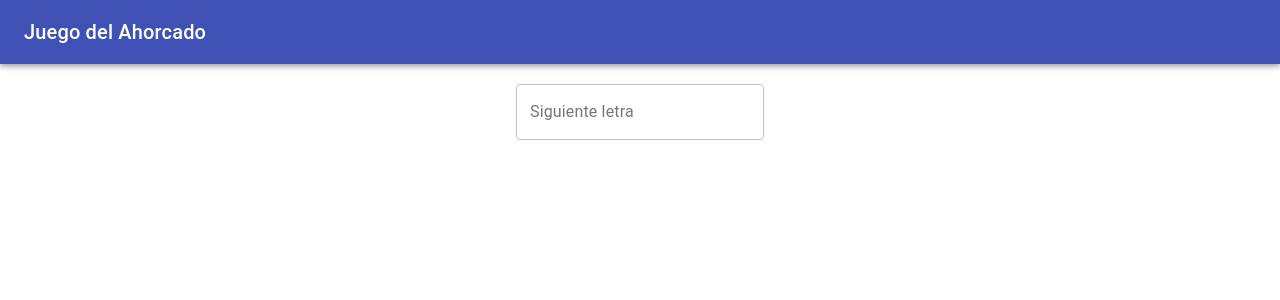
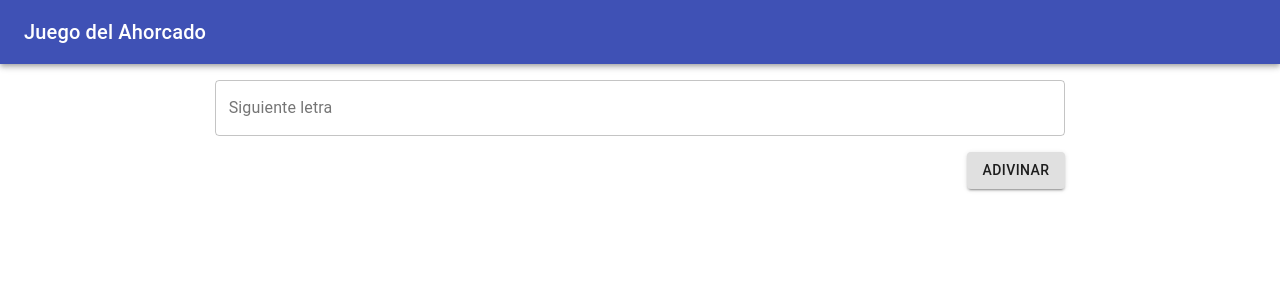
Before and after one commit to martinKindall/hagman_game, a React (Create React App) app: page / in a window 1280 px wide. Shown: the top 300 px of the page. Built offline with nearby package versions, Linux system fonts and the light colour scheme.

Commit message:
Added input and button properly aligned

```diff
--- a/src/App.tsx
+++ b/src/App.tsx
@@ -8,6 +8,9 @@ import makeStyles from "@material-ui/core/styles/makeStyles";
 import AppBar from "@material-ui/core/AppBar";
 import Typography from "@material-ui/core/Typography";
 import Toolbar from "@material-ui/core/Toolbar";
+import Button from "@material-ui/core/Button";
+import FormControl from "@material-ui/core/FormControl";
+
 
 const useStyles = makeStyles((theme: Theme) =>
   createStyles({
@@ -20,12 +23,17 @@ const useStyles = makeStyles((theme: Theme) =>
     inputElem: {
       textAlign: "center",
       marginTop: "1rem"
+    },
+    buttonChar: {
+      textAlign: "right",
+      marginTop: "1rem"
     }
   }));
 
+const game = new HangmanGame(Utils.randomElementFromArray(RandomWords.words));
+
 function App() {
   const classes = useStyles();
-  const game = new HangmanGame(Utils.randomElementFromArray(RandomWords.words));
   const [gameState, setGameState] = useState<string[]>(game.currentWordState);
   const [character, setCharacter] = useState<string>("");
 
@@ -38,6 +46,13 @@ function App() {
     }
   };
 
+  const handleGuess = () => {
+    game.guessNextChar(character);
+    setCharacter("");
+    setGameState(game.currentWordState);
+    console.log(gameState);
+  };
+
   return (
       <div className={classes.root}>
         <AppBar position="static">
@@ -47,14 +62,24 @@ function App() {
                 </Typography>
             </Toolbar>
         </AppBar>
-        <Grid container alignContent={"center"} alignItems={"center"} item spacing={1}
-              className={classes.inputElem}>
-          <Grid item xs={12}>
-            <TextField id="outlined-basic" label="Siguiente letra"
-                       variant="outlined"
-                       value={character}
-                       onChange={handleCharacterInput}/>
+        <Grid container alignContent={"center"} alignItems={"center"} item spacing={1}>
+          <Grid item xs={2}/>
+          <Grid item xs={8}>
+            <Grid item xs={12} className={classes.inputElem}>
+              <FormControl fullWidth>
+                <TextField id="outlined-basic" label="Siguiente letra"
+                           variant="outlined"
+                           value={character}
+                           onChange={handleCharacterInput}/>
+              </FormControl>
+            </Grid>
+            <Grid item xs={12} className={classes.buttonChar}>
+              <Button onClick={handleGuess} variant="contained">
+                Adivinar
+              </Button>
+            </Grid>
           </Grid>
+          <Grid item xs={2}/>
         </Grid>
       </div>
   );
```
